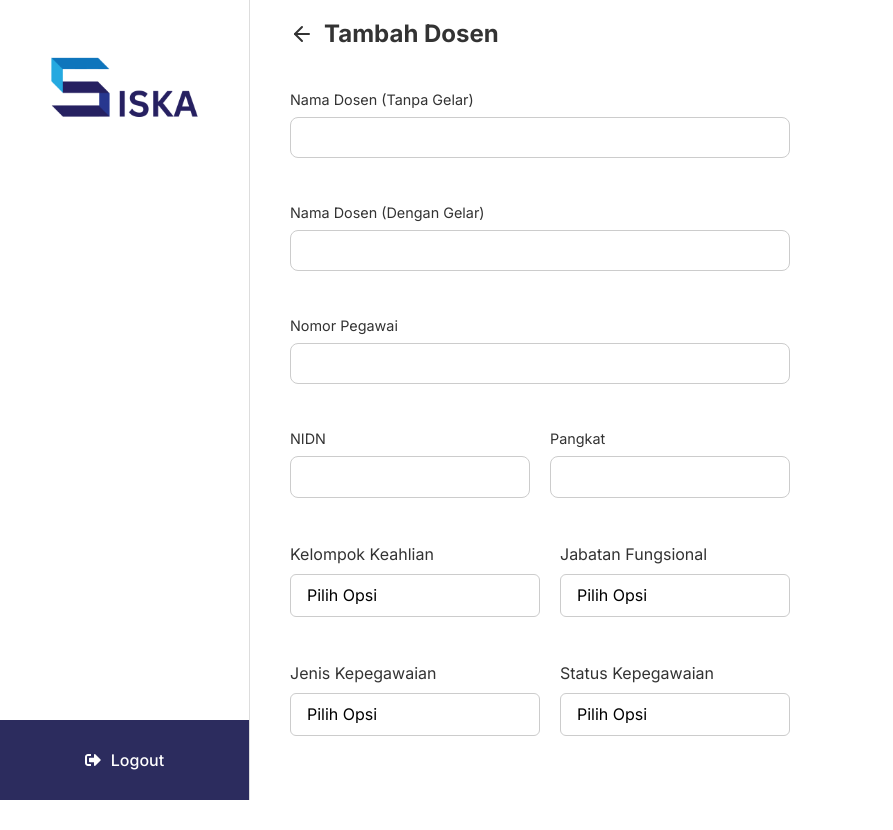
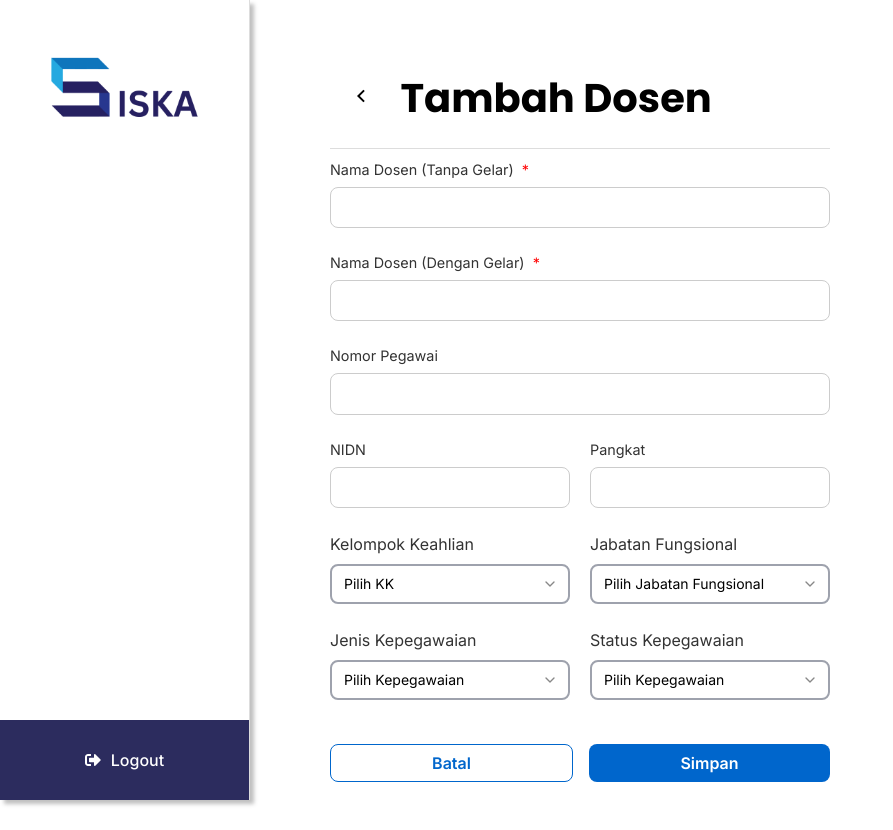
Before and after one commit to novelxv/SISKA, a React (Vite) app in the folder frontend/: page /tambah-dosen in a window 1280 px wide. Shown: the whole page, without its empty margins (0-893 px from the left). Before the commit the page ends 800 px from the top, so only its background shows below. Built offline with nearby package versions, Linux system fonts and the light colour scheme; sample sign-in values are in the browser's storage.

Commit message:
fix: use components on pages

```diff
--- a/frontend/src/pages/AddDosen.tsx
+++ b/frontend/src/pages/AddDosen.tsx
@@ -5,6 +5,10 @@ import { ArrowLeft } from 'lucide-react';
 import '../styles/AddDosen.css';
 import '../styles/Global.css';
 import { useNavigate } from 'react-router-dom';
+import { ToastContainer } from 'react-toastify';
+import { RiArrowLeftSLine } from 'react-icons/ri';
+import SortButtonNew from '../components/SortButtonNew';
+
 
 export default function AddDosen() {
   const navigate = useNavigate();
@@ -60,18 +64,26 @@ export default function AddDosen() {
     }
   };
 
+  const handleCancel = () => {
+    navigate("/dosen");
+  };
+
   return (
-    <div className="app-container">
+    <div className="sk-container">
       <Sidebar />
-      <div className="main-content">
+      <ToastContainer />
+      <div className="content-area">
         <div className="form-container">
-          <h1 className="page-title">
-            <ArrowLeft className="back-arrow" /> Tambah Dosen
-          </h1>
+          <div className="formheader">
+            <button className="back-button" onClick={handleCancel}>
+              <RiArrowLeftSLine size={24} />
+            </button>
+            <h1 className="page-title" id="title-tambah-akun">Tambah Dosen</h1>
+          </div>
 
           <form className="dosen-form" onSubmit={handleSubmit}>
-            <InputField label="Nama Dosen (Tanpa Gelar)" name="namaTanpaGelar" value={formData.namaTanpaGelar} onChange={handleChange} />
-            <InputField label="Nama Dosen (Dengan Gelar)" name="namaDenganGelar" value={formData.namaDenganGelar} onChange={handleChange} />
+            <InputField required label="Nama Dosen (Tanpa Gelar)" name="namaTanpaGelar" value={formData.namaTanpaGelar} onChange={handleChange} />
+            <InputField required label="Nama Dosen (Dengan Gelar)" name="namaDenganGelar" value={formData.namaDenganGelar} onChange={handleChange} />
             <InputField label="Nomor Pegawai" name="nomorPegawai" value={formData.nomorPegawai} onChange={handleChange} />
 
             <div className="form-row">
@@ -82,56 +94,75 @@ export default function AddDosen() {
             <div className="form-row">
               <div className="form-group half-width">
                 <label htmlFor="kelompokKeahlian">Kelompok Keahlian</label>
-                <select id="kelompokKeahlian" name="kelompokKeahlian" value={formData.kelompokKeahlian} onChange={handleChange}>
-                  <option value="">Pilih Opsi</option>
-                  <option value="INFORMATIKA">KK Informatika</option>
-                  <option value="TEKNIK_KETENAGALISTRIKAN">KK Teknik Ketenagalistrikan</option>
-                  <option value="TEKNIK_TELEKOMUNIKASI">KK Teknik Telekomunikasi</option>
-                  <option value="ELEKTRONIKA">KK Elektronika</option>
-                  <option value="SISTEM_KENDALI_DAN_KOMPUTER">KK Sistem Kendali dan Komputer</option>
-                  <option value="TEKNIK_KOMPUTER">KK Teknik Komputer</option>
-                  <option value="TEKNOLOGI_INFORMASI">KK Teknologi Informasi</option>
-                  <option value="REKAYASA_PERANGKAT_LUNAK_DAN_PENGETAHUAN">KK Rekayasa Perangkat Lunak dan Pengetahuan</option>
-                </select>
+                <SortButtonNew
+                  options={[
+                    "INFORMATIKA",
+                    "TEKNIK_KETENAGALISTRIKAN",
+                    "TEKNIK_TELEKOMUNIKASI",
+                    "ELEKTRONIKA",
+                    "SISTEM_KENDALI_DAN_KOMPUTER",
+                    "TEKNIK_KOMPUTER",
+                    "TEKNOLOGI_INFORMASI",
+                    "REKAYASA_PERANGKAT_LUNAK_DAN_PENGETAHUAN",
+                  ]}
+                  selectedOption={formData.kelompokKeahlian}
+                  placeholder="Pilih KK"
+                  onChange={(value) =>
+                    setFormData((prev) => ({ ...prev, kelompokKeahlian: value }))
+                  }
+                />
               </div>
 
               <div className="form-group half-width">
                 <label htmlFor="jabatanFungsional">Jabatan Fungsional</label>
-                <select id="jabatanFungsional" name="jabatanFungsional" value={formData.jabatanFungsional} onChange={handleChange}>
-                  <option value="">Pilih Opsi</option>
-                  <option value="ASISTEN_AHLI">Asisten Ahli</option>
-                  <option value="LEKTOR">Lektor</option>
-                  <option value="LEKTOR_KEPALA">Lektor Kepala</option>
-                  <option value="GURU_BESAR">Guru Besar</option>
-                </select>
+                  <SortButtonNew
+                    options={["ASISTEN_AHLI", "LEKTOR", "LEKTOR_KEPALA", "GURU_BESAR"]}
+                    selectedOption={formData.jabatanFungsional}
+                    placeholder="Pilih Jabatan Fungsional"
+                    onChange={(value) =>
+                      setFormData((prev) => ({ ...prev, jabatanFungsional: value }))
+                    }
+                  />
               </div>
             </div>
             <div className="form-row">
               <div className="form-group half-width">
                 <label htmlFor="jenisKepegawaian">Jenis Kepegawaian</label>
-                <select id="jenisKepegawaian" name="jenisKepegawaian" value={formData.jenisKepegawaian} onChange={handleChange}>
-                  <option value="">Pilih Opsi</option>
-                  <option value="DOSEN_TETAP">Dosen Tetap</option>
-                  <option value="DOSEN_TAK_TETAP_PENGAJAR">Dosen Tidak Tetap Pengajar</option>
-                  <option value="DOSEN_TAK_TETAP_PENELITI">Dosen Tidak Tetap Peneliti</option>
-                  <option value="DOSEN_LUAR_STEI">Dosen Luar STEI</option>
-                  <option value="DOSEN_LUAR_ITB">Dosen Luar ITB</option>
-                  <option value="DOSEN_INDUSTRI">Dosen Industri</option>
-                  <option value="TUTOR">Tutor</option>
-                </select>
+                <SortButtonNew
+                  options={[
+                    "DOSEN_TETAP",
+                    "DOSEN_TAK_TETAP_PENGAJAR",
+                    "DOSEN_TAK_TETAP_PENELITI",
+                    "DOSEN_LUAR_STEI",
+                    "DOSEN_LUAR_ITB",
+                    "DOSEN_INDUSTRI",
+                    "TUTOR",
+                  ]}
+                  selectedOption={formData.jenisKepegawaian}
+                  placeholder="Pilih Kepegawaian"
+                  onChange={(value) =>
+                    setFormData((prev) => ({ ...prev, jenisKepegawaian: value }))
+                  }
+                />
               </div>
 
               <div className="form-group half-width">
                 <label htmlFor="statusKepegawaian">Status Kepegawaian</label>
-                <select id="statusKepegawaian" name="statusKepegawaian" value={formData.statusKepegawaian} onChange={handleChange}>
-                  <option value="">Pilih Opsi</option>
-                  <option value="AKTIF">Aktif</option>
-                  <option value="TIDAK_AKTIF">Tidak Aktif</option>
-                  <option value="PENSIUN">Pensiun</option>
-                  <option value="PENSIUN_JANDA_DUDA">Pensiun Janda/Duda</option>
-                  <option value="MENGUNDURKAN_DIRI">Mengundurkan Diri</option>
-                  <option value="DIBERHENTIKAN_HORMAT">Diberhentikan hormat</option>
-                </select>
+                <SortButtonNew
+                  options={[
+                    "AKTIF",
+                    "TIDAK_AKTIF",
+                    "PENSIUN",
+                    "PENSIUN_JANDA_DUDA",
+                    "MENGUNDURKAN_DIRI",
+                    "DIBERHENTIKAN_HORMAT",
+                  ]}
+                  selectedOption={formData.statusKepegawaian}
+                  placeholder="Pilih Kepegawaian"
+                  onChange={(value) =>
+                    setFormData((prev) => ({ ...prev, statusKepegawaian: value }))
+                  }
+                />
               </div>
             </div>
 
--- a/frontend/src/pages/EditDosen.tsx
+++ b/frontend/src/pages/EditDosen.tsx
@@ -6,6 +6,9 @@ import "../styles/AddDosen.css";
 import "../styles/Global.css";
 import { useNavigate, useParams } from 'react-router-dom';  // useParams to get URL params
 import { FormEvent } from 'react';
+import SortButtonNew from '../components/SortButtonNew';
+import { ToastContainer } from 'react-toastify';
+import { RiArrowLeftSLine } from 'react-icons/ri';
 
 const fetchDosenData = async (id: string) => {
   const token = localStorage.getItem('token');
@@ -101,18 +104,27 @@ export default function EditDosen() {
       });
   };
 
+  const handleCancel = () => {
+    navigate("/dosen");
+  };
+
 
   return (
-    <div className="app-container">
+    <div className="sk-container">
       <Sidebar />
-      <div className="main-content">
+      <ToastContainer />
+      <div className="content-area">
         <div className="form-container">
-          <h1 className="page-title">
-            <ArrowLeft className="back-arrow" /> Edit Dosen
-          </h1>
+          <div className="formheader">
+            <button className="back-button" onClick={handleCancel}>
+              <RiArrowLeftSLine size={24} />
+            </button>
+            <h1 className="page-title" id="title-tambah-akun">Edit Dosen</h1>
+          </div>
 
           <form className="dosen-form" onSubmit={handleSubmit}>
             <InputField
+              required
               label="Nama Dosen (Tanpa Gelar)"
               name="nama_tanpa_gelar"
               value={dosenData.nama_tanpa_gelar}
@@ -120,6 +132,7 @@ export default function EditDosen() {
             />
 
             <InputField
+              required
               label="Nama Dosen (Dengan Gelar)"
               name="nama_dengan_gelar"
               value={dosenData.nama_dengan_gelar}
@@ -151,77 +164,68 @@ export default function EditDosen() {
             <div className="form-row">
               <div className="form-group half-width">
                 <label htmlFor="KK">Kelompok Keahlian</label>
-                <select
-                  id="KK"
-                  name="KK"
-                  value={dosenData.KK}
-                  onChange={(e) => setDosenData({ ...dosenData, KK: e.target.value })}
-                >
-                  <option value="">Pilih Opsi</option>
-                  <option value="INFORMATIKA">KK Informatika</option>
-                  <option value="TEKNIK_KETENAGALISTRIKAN">KK Teknik Ketenagalistrikan</option>
-                  <option value="TEKNIK_TELEKOMUNIKASI">KK Teknik Telekomunikasi</option>
-                  <option value="ELEKTRONIKA">KK Elektronika</option>
-                  <option value="SISTEM_KENDALI_DAN_KOMPUTER">KK Sistem Kendali dan Komputer</option>
-                  <option value="TEKNIK_KOMPUTER">KK Teknik Komputer</option>
-                  <option value="TEKNOLOGI_INFORMASI">KK Teknologi Informasi</option>
-                  <option value="REKAYASA_PERANGKAT_LUNAK_DAN_PENGETAHUAN">KK Rekayasa Perangkat Lunak dan Pengetahuan</option>
-                </select>
+                <SortButtonNew
+                  options={[
+                    "INFORMATIKA",
+                    "TEKNIK_KETENAGALISTRIKAN",
+                    "TEKNIK_TELEKOMUNIKASI",
+                    "ELEKTRONIKA",
+                    "SISTEM_KENDALI_DAN_KOMPUTER",
+                    "TEKNIK_KOMPUTER",
+                    "TEKNOLOGI_INFORMASI",
+                    "REKAYASA_PERANGKAT_LUNAK_DAN_PENGETAHUAN",
+                  ]}
+                  selectedOption={dosenData.KK}
+                  placeholder="Pilih KK"
+                  onChange={(value) => setDosenData((prev) => ({ ...prev, KK: value }))}
+                />
               </div>
 
               <div className="form-group half-width">
                 <label htmlFor="jabatan_fungsional">Jabatan Fungsional</label>
-                <select
-                  id="jabatan_fungsional"
-                  name="jabatan_fungsional"
-                  value={dosenData.jabatan_fungsional}
-                  onChange={(e) => setDosenData({ ...dosenData, jabatan_fungsional: e.target.value })}
-                >
-                  <option value="">Pilih Opsi</option>
-                  <option value="ASISTEN_AHLI">Asisten Ahli</option>
-                  <option value="LEKTOR">Lektor</option>
-                  <option value="LEKTOR_KEPALA">Lektor Kepala</option>
-                  <option value="GURU_BESAR">Guru Besar</option>
-                </select>
+                <SortButtonNew
+                  options={["ASISTEN_AHLI", "LEKTOR", "LEKTOR_KEPALA", "GURU_BESAR"]}
+                  selectedOption={dosenData.jabatan_fungsional}
+                  placeholder="Pilih Jabatan Fungsional"
+                  onChange={(value) => setDosenData((prev) => ({ ...prev, jabatan_fungsional: value }))}
+                />
               </div>
             </div>
 
             <div className="form-row">
               <div className="form-group half-width">
                 <label htmlFor="jenis_kepegawaian">Jenis _kepegawaian</label>
-                <select
-                  id="jenis_kepegawaian"
-                  name="jenis_kepegawaian"
-                  value={dosenData.jenis_kepegawaian}
-                  onChange={(e) => setDosenData({ ...dosenData, jenis_kepegawaian: e.target.value })}
-                >
-                  <option value="">Pilih Opsi</option>
-                  <option value="DOSEN_TETAP">Dosen Tetap</option>
-                  <option value="DOSEN_TAK_TETAP_PENGAJAR">Dosen Tidak Tetap Pengajar</option>
-                  <option value="DOSEN_TAK_TETAP_PENELITI">Dosen Tidak Tetap Peneliti</option>
-                  <option value="DOSEN_LUAR_STEI">Dosen Luar STEI</option>
-                  <option value="DOSEN_LUAR_ITB">Dosen Luar ITB</option>
-                  <option value="DOSEN_INDUSTRI">Dosen Industri</option>
-                  <option value="TUTOR">Tutor</option>
-                </select>
+                <SortButtonNew
+                  options={[
+                    "DOSEN_TETAP",
+                    "DOSEN_TAK_TETAP_PENGAJAR",
+                    "DOSEN_TAK_TETAP_PENELITI",
+                    "DOSEN_LUAR_STEI",
+                    "DOSEN_LUAR_ITB",
+                    "DOSEN_INDUSTRI",
+                    "TUTOR",
+                  ]}
+                  selectedOption={dosenData.jenis_kepegawaian}
+                  placeholder="Pilih Jenis Kepegawaian"
+                  onChange={(value) => setDosenData((prev) => ({ ...prev, jenis_kepegawaian: value }))}
+                />
               </div>
 
               <div className="form-group half-width">
                 <label htmlFor="status_kepegawaian">Status _kepegawaian</label>
-                <select
-                  id="status_kepegawaian"
-                  name="status_kepegawaian"
-                  value={dosenData.status_kepegawaian}
-                  onChange={(e) => setDosenData({ ...dosenData, status_kepegawaian: e.target.value })}
-                >
-                  <option value="">Pilih Opsi</option>
-                  <option value="AKTIF">Aktif</option>
-                  <option value="TIDAK_AKTIF">Tidak Aktif</option>
-                  <option value="PENSIUN">Pensiun</option>
-                  <option value="PENSIUN_JANDA_DUDA">Pensiun Janda/Duda</option>
-                  <option value="MENGUNDURKAN_DIRI">Mengundurkan Diri</option>
-                  <option value="DIBERHENTIKAN_HORMAT">Diberhentikan hormat</option>
-                </select>
+                <SortButtonNew
+                  options={[
+                    "AKTIF",
+                    "TIDAK_AKTIF",
+                    "PENSIUN",
+                    "PENSIUN_JANDA_DUDA",
+                    "MENGUNDURKAN_DIRI",
+                    "DIBERHENTIKAN_HORMAT",
+                  ]}
+                  selectedOption={dosenData.status_kepegawaian}
+                  placeholder="Pilih Status"
+                  onChange={(value) => setDosenData((prev) => ({ ...prev, status_kepegawaian: value }))}
+                />
               </div>
             </div>
 
--- a/frontend/src/pages/KelolaAkun.tsx
+++ b/frontend/src/pages/KelolaAkun.tsx
@@ -11,6 +11,7 @@ import "react-toastify/dist/ReactToastify.css";
 import { useNavigate } from "react-router-dom";
 import { getLoggedInUser } from "../services/authService";
 import { getUsers, deleteUser, User } from "../services/userService";
+import ConfirmationModal from "../components/ConfirmationModal";
 
 const KelolaAkun: React.FC = () => {
     const navigate = useNavigate();
@@ -50,6 +51,10 @@ const KelolaAkun: React.FC = () => {
     if (page > 0 && page <= totalPages) {
         setCurrentPage(page);
     }
+    };
+
+    const cancelDelete = () => {
+        setIsModalOpen(false);
     };
 
     const renderPaginationItems = () => {
@@ -290,16 +295,13 @@ const KelolaAkun: React.FC = () => {
 
             {/* Confirmation Delete */}
             {isModalOpen && (
-                <div className="modal-overlay">
-                    <div className="modal">
-                        <h2>Yakin untuk hapus akun ini?</h2>
-                        <p>Aksi ini tidak bisa dibatalkan.</p>
-                        <div className="modal-buttons">
-                            <button className="button-outline" onClick={() => setIsModalOpen(false)}>Batal</button>
-                            <button className="button-confirm" onClick={confirmDelete}>Konfirmasi</button>
-                        </div>
-                    </div>
-                </div>
+                <ConfirmationModal
+                    isOpen={isModalOpen}
+                    title="Konfirmasi Hapus"
+                    message="Apakah Anda yakin ingin menghapus akun ini?"
+                    onConfirm={confirmDelete}
+                    onCancel={cancelDelete}
+                />
             )}
 
             <ToastContainer />
--- a/frontend/src/styles/AddDosen.css
+++ b/frontend/src/styles/AddDosen.css
@@ -37,7 +37,6 @@
 .dosen-form {
     display: flex;
     flex-direction: column;
-    gap: 20px;
 }
 
 .form-group {
--- a/frontend/src/styles/Global.css
+++ b/frontend/src/styles/Global.css
@@ -55,6 +55,7 @@ body {
     display: flex;
     align-items: center;
     padding: 20px;
+    padding-left: 0;
     background: white;
     border-bottom: 1px solid #ddd;
     width: 100%;
```
